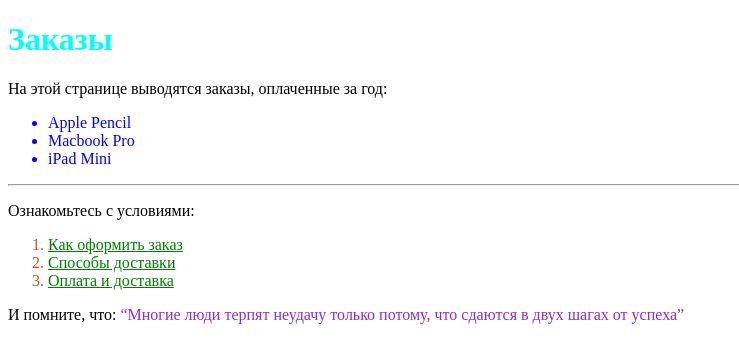
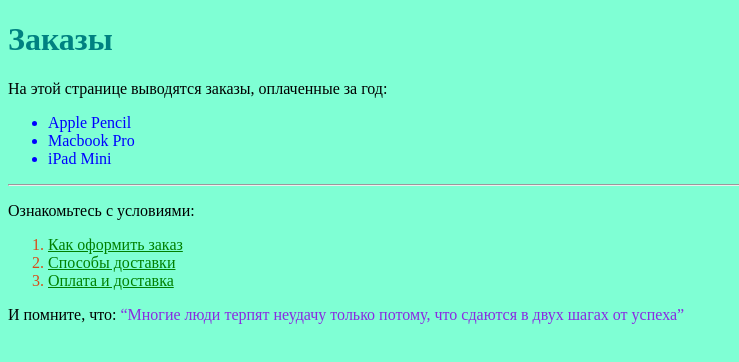
Before and after one commit to ShDV05/FrontendBlok-Mudule01-test, a plain HTML site: page index.html in a window 1280 px wide. Shown: the whole page, without its empty margins (0-739 px from the left). Drawn offline with Linux system fonts and the light colour scheme.

Commit message:
Connecting styles to markup(I watched the video to the end)

```diff
--- a/styles/main.css
+++ b/styles/main.css
@@ -1,5 +1,8 @@
+body{
+    background-color: aquamarine;
+}
 h1{
-    color: aqua;
+    color: rgb(0, 129, 129);
 }
 p{
     color: black;
```
